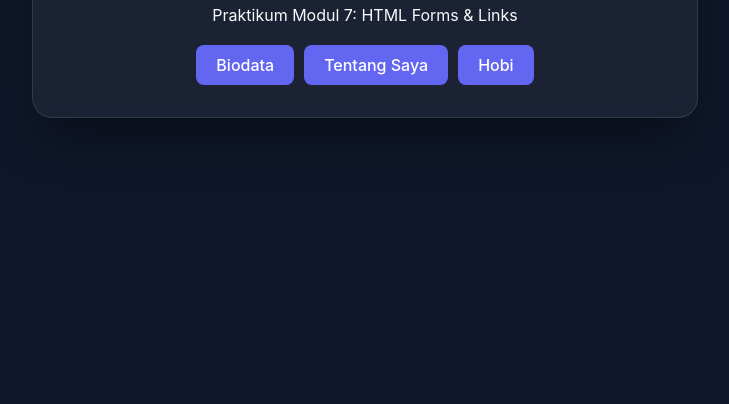
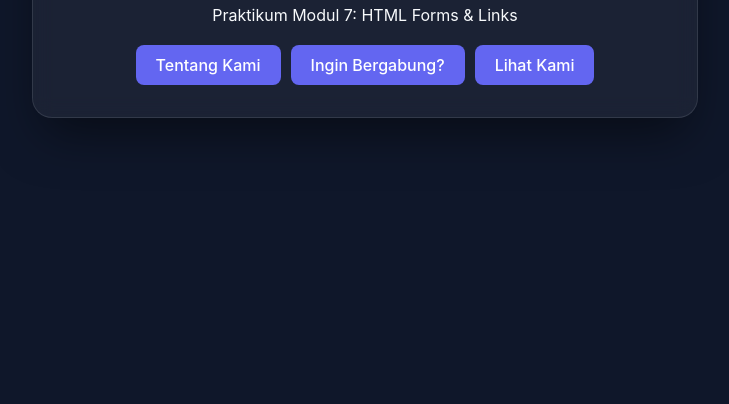
Before and after one commit to MuhammadRioAprilianto/UCP1_20240140204, a plain HTML site: page index.html in a window 1280 px wide. Shown: the part 396-800 px from the top of the page, without its empty margins (275-1004 px from the left). Drawn offline with Linux system fonts and the light colour scheme.

Commit message:
membuat agar index.html dapat melakukan link ke halaman lain

```diff
--- a/index.html
+++ b/index.html
@@ -12,9 +12,9 @@
         <h1>WELCOME TO OUR COMMUNITY</h1>
         <p>Praktikum Modul 7: HTML Forms & Links</p>
         <div class="nav-links">
-            <a href="biodata.html" class="btn">Biodata</a>
-            <a href="about.html" class="btn">Tentang Saya</a>
-            <a href="hobi.html" class="btn">Hobi</a>
+            <a href="aboutUs.html" class="btn">Tentang Kami</a>
+            <a href="form.html" class="btn">Ingin Bergabung?</a>
+            <a href="multimedia.html" class="btn">Lihat Kami</a>
         </div>
     </div>
 </body>
```
